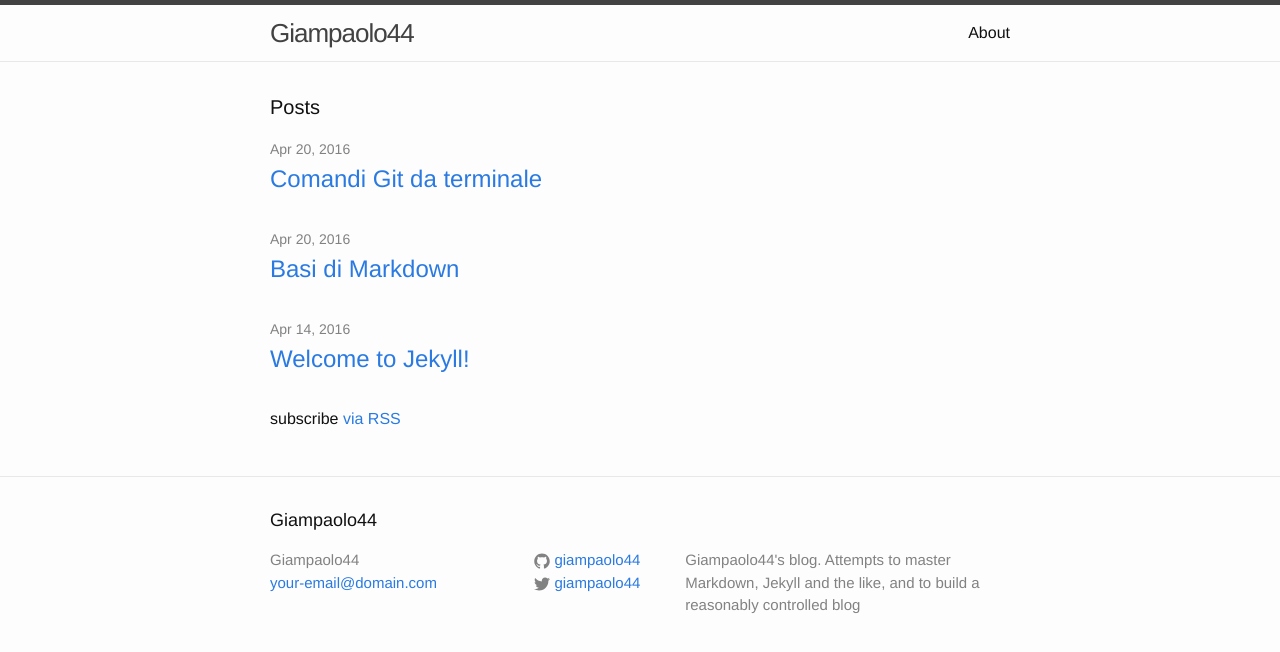
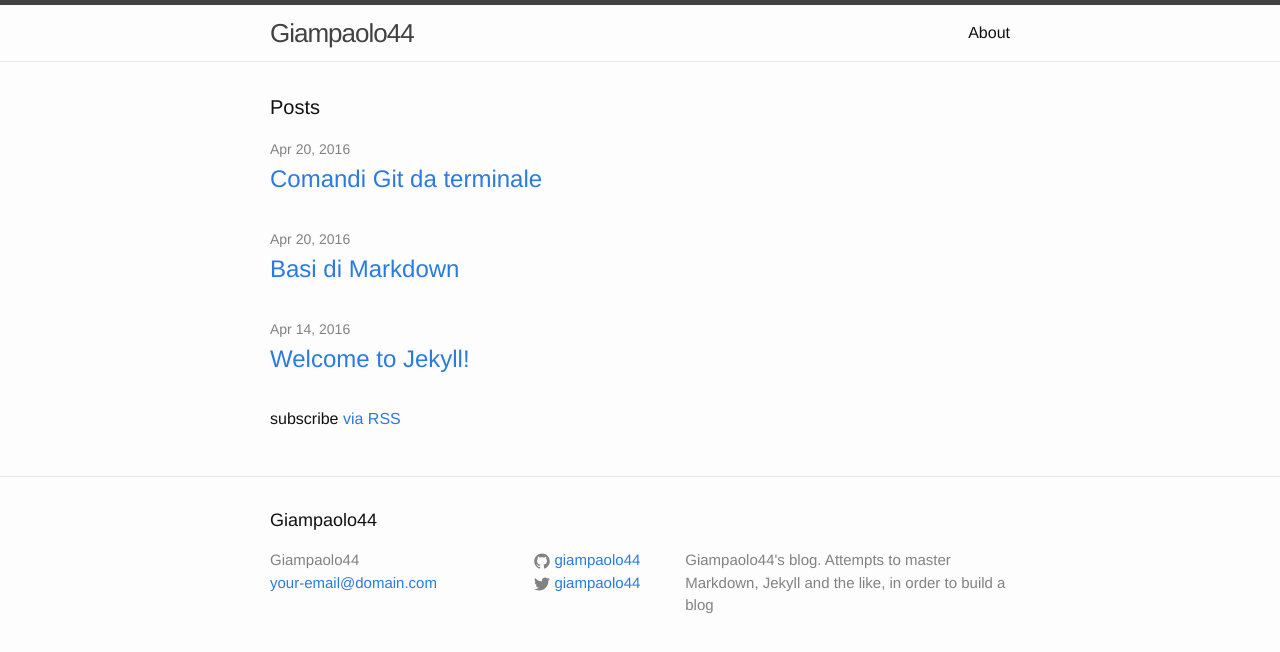
Before and after one commit to giampaolo44/giampaolo44.github.io, a Jekyll site: the page built from index.html, in a window 1280 px wide. Shown: the top 652 px of the page. Built offline with Jekyll 4.4.1, drawn with Linux system fonts in a browser that asks for light colours.

Commit message:
Update _config.yml

```diff
--- a/_config.yml
+++ b/_config.yml
@@ -10,7 +10,7 @@ title: Giampaolo44
 email: your-email@domain.com
 description: > # this means to ignore newlines until "baseurl:"
   Giampaolo44's blog.
-  Attempts to master Markdown, Jekyll and the like, and to build a reasonably controlled blog
+  Attempts to master Markdown, Jekyll and the like, in order to build a blog
 baseurl: "" # the subpath of your site, e.g. /blog
 url: "http://giampaolo44.com" # the base hostname & protocol for your site
 twitter_username: giampaolo44
```
